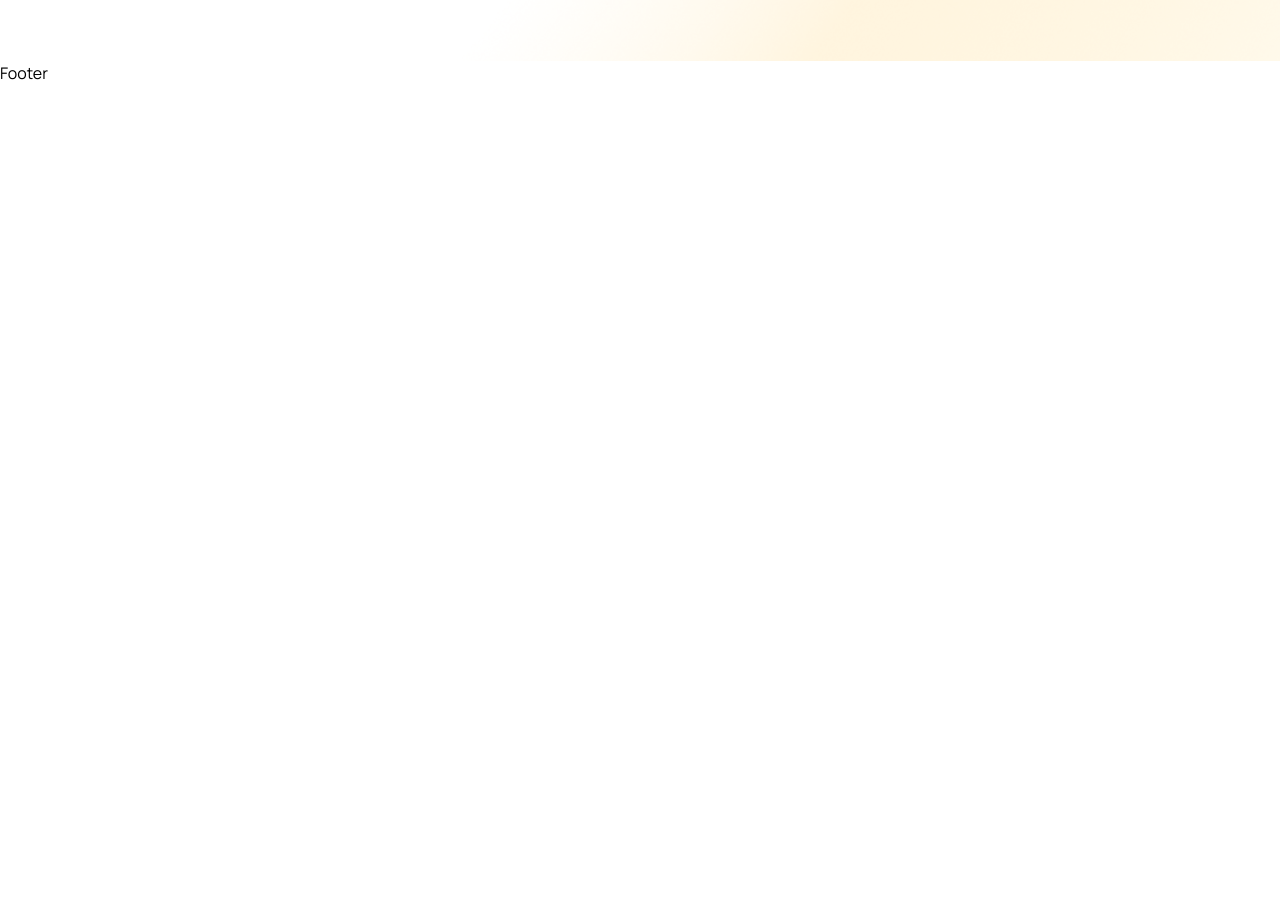
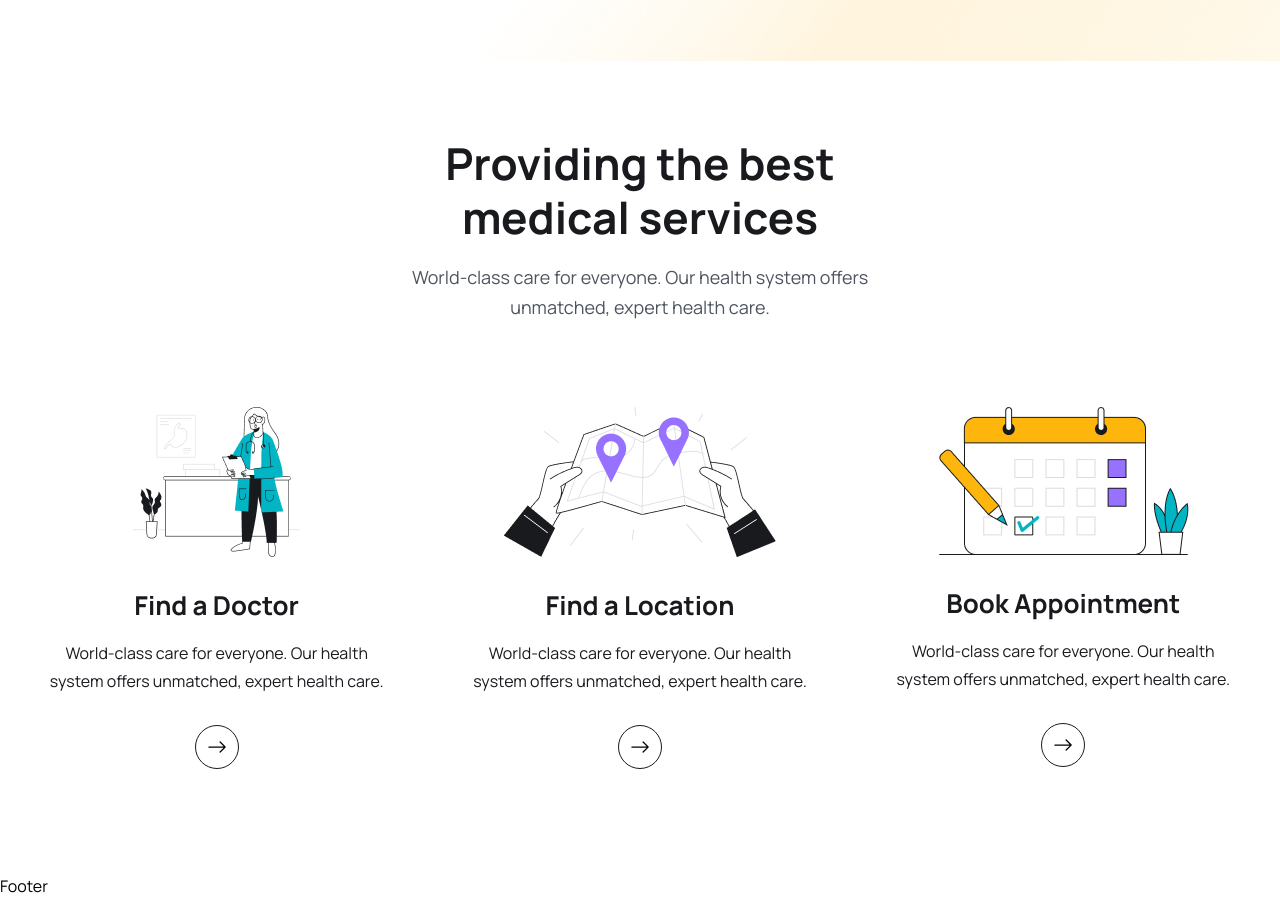
Before and after one commit to erfanheshmati/mern-medicare, a React (Vite) app in the folder frontend/: page / in a window 1280 px wide. Shown: the part 780-1678 px from the top of the page. Before the commit the page ends 865 px from the top, so only its background shows below. Built offline with nearby package versions, Linux system fonts and the light colour scheme.

Commit message:
how it works section ui design

```diff
--- a/frontend/src/App.css
+++ b/frontend/src/App.css
@@ -9,3 +9,44 @@
 body {
   font-family: "Manrope", sans-serif;
 }
+
+.sticky__header {
+  width: 100%;
+  height: 80px;
+  line-height: 80px;
+  position: sticky;
+  top: 0;
+  left: 0;
+  z-index: 99999;
+  background: white;
+  box-shadow: 3px 3px -8px 3px #ddd;
+}
+
+@media only screen and (max-width: 768px) {
+  .navigation {
+    width: 100%;
+    height: 100%;
+    position: fixed;
+    top: 0;
+    left: 0;
+    z-index: 100;
+    background: #00000084;
+    display: none;
+  }
+  .menu {
+    width: 40%;
+    height: 100%;
+    position: absolute;
+    top: 0;
+    right: 0;
+    background: #fff;
+    z-index: 200;
+    flex-direction: column;
+    justify-content: center;
+    align-items: center;
+    line-height: 30px;
+  }
+  .show__menu {
+    display: block;
+  }
+}
--- /dev/null
+++ b/frontend/src/components/HowItWorks.jsx
@@ -0,0 +1,83 @@
+import icon1 from "../assets/images/icon01.png"
+import icon2 from "../assets/images/icon02.png"
+import icon3 from "../assets/images/icon03.png"
+import { Link } from "react-router-dom"
+import { BsArrowRight } from "react-icons/bs"
+
+export default function HowItWorks() {
+    return (
+        <section>
+            <div className="container">
+                <div className="lg:w-[470px] mx-auto">
+                    <h2 className="heading text-center">
+                        Providing the best medical services
+                    </h2>
+                    <p className="text__para text-center">
+                        World-class care for everyone. Our health system offers unmatched, expert health care.
+                    </p>
+                </div>
+
+                <div className="grid grid-cols-1 md:grid-cols-2 lg:grid-cols-3 gap-5 lg:gap-[30px] mt-[30px] lg:mt-[55px]">
+                    <div className="py-[30px] px-5">
+                        <div className="flex items-center justify-center">
+                            <img src={icon1} alt="" />
+                        </div>
+                        <div className="mt-[30px]">
+                            <h2 className="text-[26px] leading-9 text-headingColor font-[700] text-center">
+                                Find a Doctor
+                            </h2>
+                            <p className="text-[16px] leading-7 text-headingColor font-[400px] mt-4 text-center">
+                                World-class care for everyone. Our health system offers unmatched, expert health care.
+                            </p>
+                            <Link
+                                to="/doctors"
+                                className="w-[44px] h-[44px] rounded-full border border-solid border-[#181a1e] mt-[30px] mx-auto flex items-center justify-center group hover:bg-primaryColor hover:border-none"
+                            >
+                                <BsArrowRight className="group-hover:text-white w-6 h-5" />
+                            </Link>
+                        </div>
+                    </div>
+                    <div className="py-[30px] px-5">
+                        <div className="flex items-center justify-center">
+                            <img src={icon2} alt="" />
+                        </div>
+                        <div className="mt-[30px]">
+                            <h2 className="text-[26px] leading-9 text-headingColor font-[700] text-center">
+                                Find a Location
+                            </h2>
+                            <p className="text-[16px] leading-7 text-headingColor font-[400px] mt-4 text-center">
+                                World-class care for everyone. Our health system offers unmatched, expert health care.
+                            </p>
+                            <Link
+                                to="/doctors"
+                                className="w-[44px] h-[44px] rounded-full border border-solid border-[#181a1e] mt-[30px] mx-auto flex items-center justify-center group hover:bg-primaryColor hover:border-none"
+                            >
+                                <BsArrowRight className="group-hover:text-white w-6 h-5" />
+                            </Link>
+                        </div>
+                    </div>
+                    <div className="py-[30px] px-5">
+                        <div className="flex items-center justify-center">
+                            <img src={icon3} alt="" />
+                        </div>
+                        <div className="mt-[30px]">
+                            <h2 className="text-[26px] leading-9 text-headingColor font-[700] text-center">
+                                Book Appointment
+                            </h2>
+                            <p className="text-[16px] leading-7 text-headingColor font-[400px] mt-4 text-center">
+                                World-class care for everyone. Our health system offers unmatched, expert health care.
+                            </p>
+                            <Link
+                                to="/doctors"
+                                className="w-[44px] h-[44px] rounded-full border border-solid border-[#181a1e] mt-[30px] mx-auto flex items-center justify-center group hover:bg-primaryColor hover:border-none"
+                            >
+                                <BsArrowRight className="group-hover:text-white w-6 h-5" />
+                            </Link>
+                        </div>
+                    </div>
+                </div>
+
+            </div>
+        </section>
+    )
+}
--- a/frontend/src/index.css
+++ b/frontend/src/index.css
@@ -46,43 +46,3 @@
     @apply text-[16px] leading-7 mt-3;
   }
 }
-
-.sticky__header {
-  width: 100%;
-  height: 80px;
-  line-height: 80px;
-  position: sticky;
-  top: 0;
-  left: 0;
-  z-index: 99999;
-  box-shadow: 3px 3px -8px 3px #ddd;
-}
-
-@media only screen and (max-width: 768px) {
-  .navigation {
-    width: 100%;
-    height: 100%;
-    position: fixed;
-    top: 0;
-    left: 0;
-    z-index: 100;
-    background: #00000084;
-    display: none;
-  }
-  .menu {
-    width: 40%;
-    height: 100%;
-    position: absolute;
-    top: 0;
-    right: 0;
-    background: #fff;
-    z-index: 200;
-    flex-direction: column;
-    justify-content: center;
-    align-items: center;
-    line-height: 30px;
-  }
-  .show__menu {
-    display: block;
-  }
-}
--- a/frontend/src/pages/Home.jsx
+++ b/frontend/src/pages/Home.jsx
@@ -1,9 +1,11 @@
 import Hero from "../components/Hero";
+import HowItWorks from "../components/HowItWorks";
 
 export default function Home() {
     return (
         <>
             <Hero />
+            <HowItWorks />
         </>
     )
 }
```
